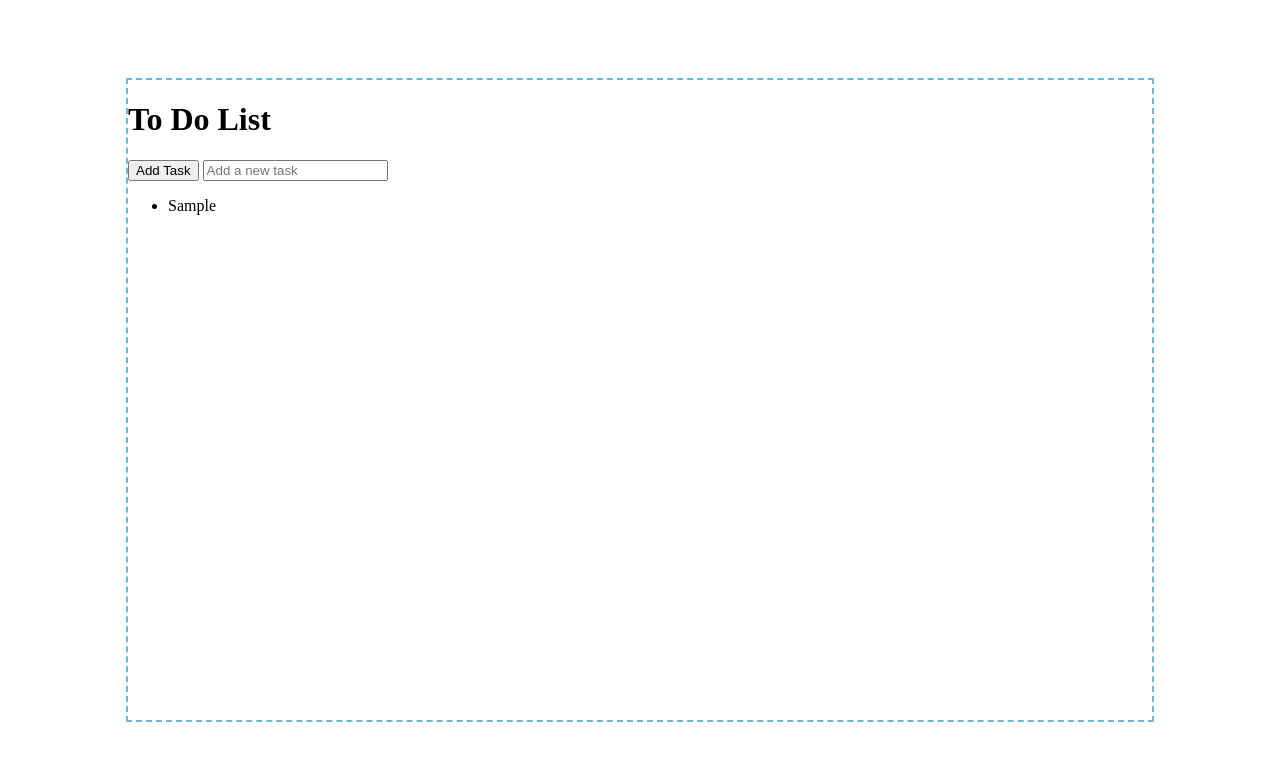
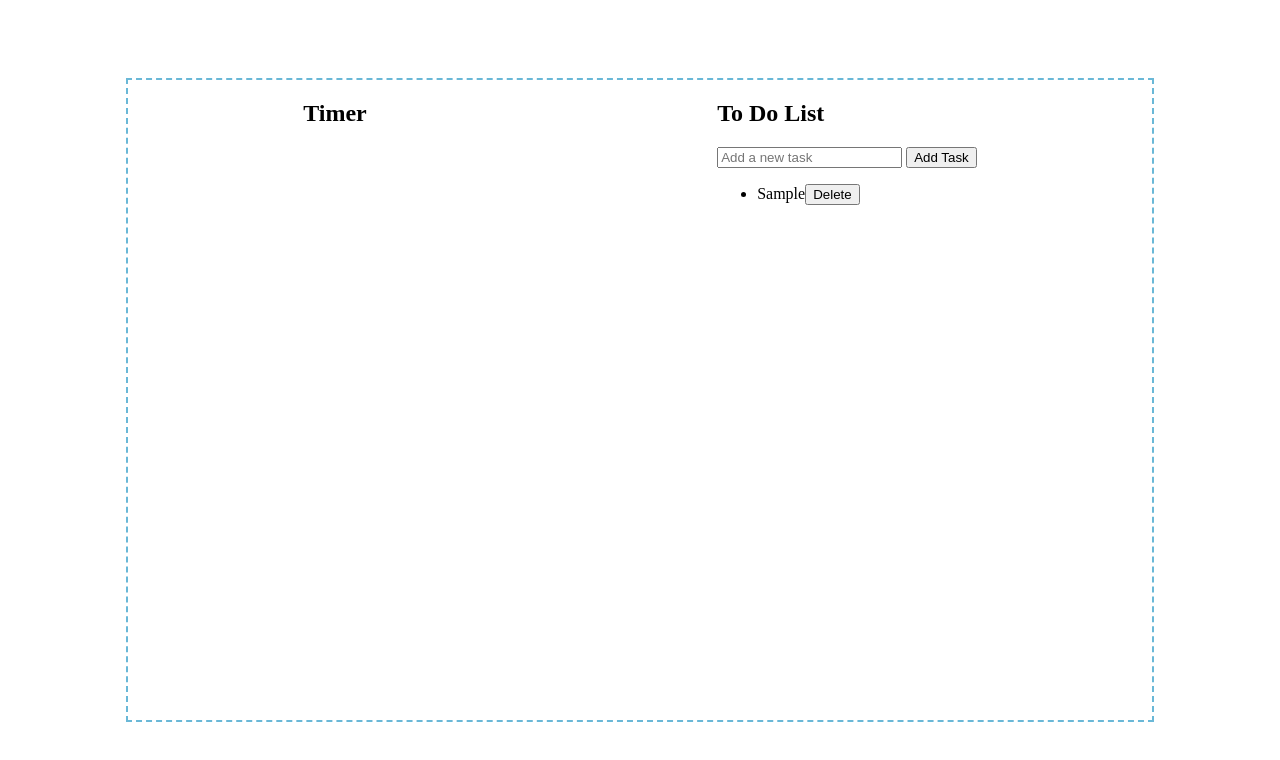
Before and after one commit to camglenn8/To-Do-List, a plain HTML site: page index.html in a window 1280 px wide. Both pictures are taken after typing "Sample" into the empty fields and a click on the button "Add Task". Drawn offline with Linux system fonts and the light colour scheme.

Commit message:
Cleaned up the updateTaskList() and also added a delete button per task within the task list.

```diff
--- a/index.html
+++ b/index.html
@@ -13,20 +13,28 @@
 
     <!-- Outer Container -->
     <div id="outerContainer" class="outerContainer">
-        <!-- Title -->
-        <h1 id="title" class="title">To Do List</h1>
+
+        <!-- Timer Section -->
+         <section id="timerSection">
+            <h1 id="title" class="title">Timer</h1>
+         </section>
 
         <!-- Task Section -->
         <section class="taskSection">
-
-            <!-- Add a Task -->
-            <button id="addTaskBtn">Add Task</button>
-            <input type="text" id="taskInput" placeholder="Add a new task">
-            <p id="taskErrorMsg"></p>
-
-            <!-- Tasks -->
-            <ul id="taskList"></ul>
-
+            <h1 id="title" class="title">To Do List</h1>
+            <!-- Add Task Input Field & Button -->
+            <div id="addTaskSection">
+                <!-- Add a Task -->
+                 <input type="text" id="taskInput" placeholder="Add a new task">
+                <button id="addTaskBtn">Add Task</button>
+                <p id="taskErrorMsg"></p>
+            </div>
+            <!-- List of Tasks-->
+             <div id="variousTasks">
+                    <ul id="tasks" class="tasks">
+                    </ul>
+                </div>
+             </div>
         </section>
     </div>
 
--- a/main.js
+++ b/main.js
@@ -4,7 +4,7 @@ import TaskList from "./taskList.js";
 let addTaskBtn = document.getElementById("addTaskBtn");
 let taskInput = document.getElementById("taskInput");
 let errorMsg = document.getElementById("taskErrorMsg");
-let listOfTasks = document.getElementById("taskList");
+let listOfTasks = document.getElementById("tasks");
 
 // Initiate TaskList Object.
 let taskList = new TaskList();
@@ -30,8 +30,6 @@ function isTaskEmpty()
     return data;
 };
 
-
-
 // Name         : updateTaskList
 // Description  : This function is used to update the Task List UI.
 // Parameters   : taskList[]    :   This is an array of task lists.
@@ -47,15 +45,22 @@ function updateTaskList(taskList)
         // Generate a new "li" element.
         const newTask = document.createElement("li");
 
-        // Assign the tasks value to the List Item Element.
-        newTask.textContent = task;
+        // Create a span for the task data & add the task contents.
+        const taskData = document.createElement("span");
+        taskData.textContent = task;
 
-        // Access the Unordered List Element & append the newTask element.
+        // Create the delete button for the task & add text.
+        const deleteBtn = document.createElement("button");
+        deleteBtn.textContent = "Delete";
+
+        // Add the textData and the deleteBtn to the LI.
+        newTask.appendChild(taskData);
+        newTask.appendChild(deleteBtn);
+
+        // Add the newTask to the listOfTasks UL.
         listOfTasks.appendChild(newTask);
     }
 };
-
-
 
 // Event Listener for Clicking the Add Task Button.
 addTaskBtn.addEventListener("click", function ()
--- a/style.css
+++ b/style.css
@@ -12,6 +12,7 @@ body {
     width: 80%;
     height: 80%;
     display: flex;
-    flex-direction: column;
+    flex-direction: row;
+    justify-content: space-around;
     border: 2px dashed #6ab8d7;
 }
```
